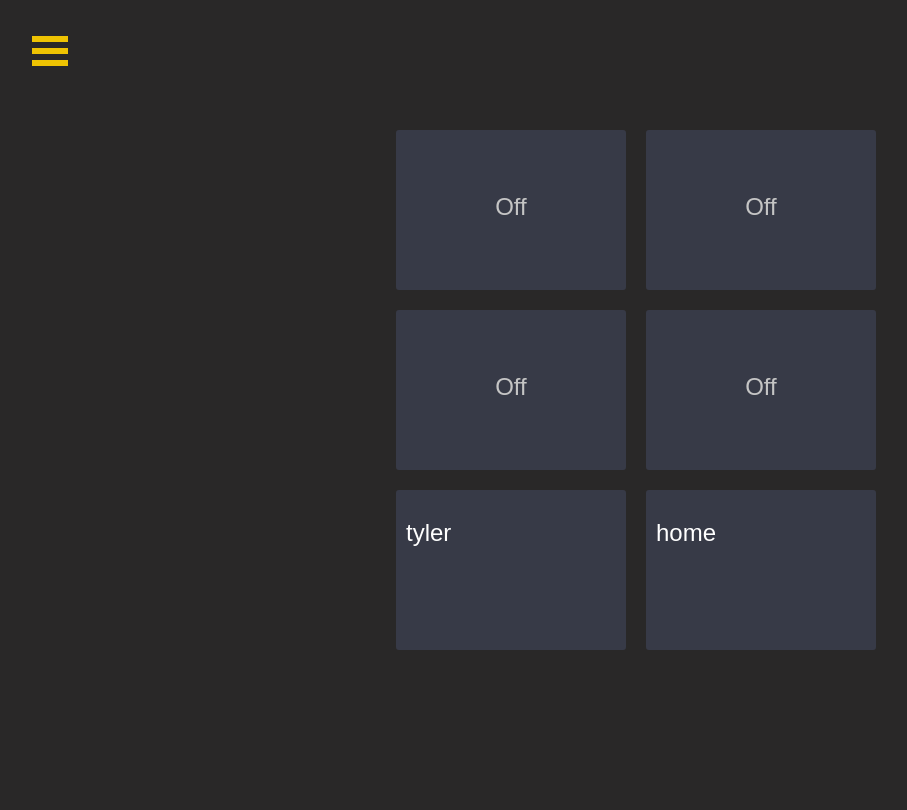
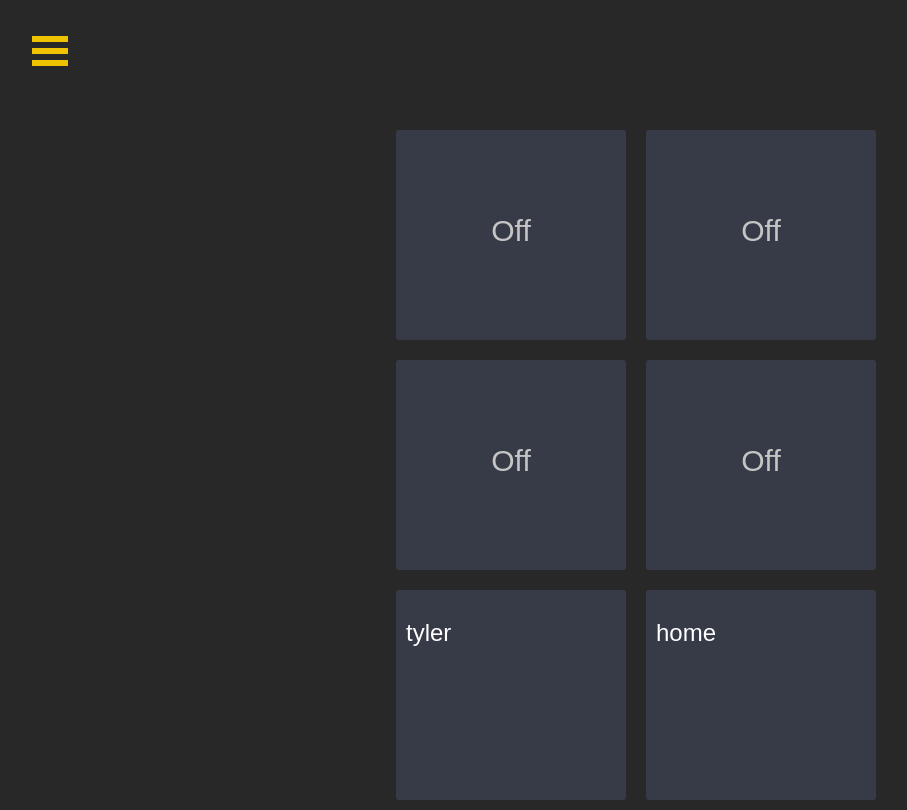
Before and after one commit to raulcodes/control-panel, a React (Create React App) app: page /lights in a window 1280 px wide. Shown: the whole page, without its empty margins (4-911 px from the left). Built offline with nearby package versions, Linux system fonts and the light colour scheme; no server answers.

Commit message:
added square grids

```diff
--- a/src/components/Lifx.js
+++ b/src/components/Lifx.js
@@ -61,7 +61,7 @@ class Lifx extends Component {
           <div className="light-content">
             <Circle percent={Math.floor(this.state.brightness*100)} strokeWidth="10" strokeColor="#D3D3D3"
               trailWidth="0" id="light-brightness-chart" />
-            <h3 id="light-status">{this.state.toggle ? 'On' : 'Off'}</h3>
+            <h2 id="light-status">{this.state.toggle ? 'On' : 'Off'}</h2>
             {/* <h3>{this.state.label}</h3> */}
           </div>
         </div>
--- a/src/components/Lights.js
+++ b/src/components/Lights.js
@@ -17,20 +17,14 @@ class Lights extends Component {
 
   render() {
     return(
-      <Fragment>
       <div className="light-grid">
         <Lifx lightId={this.state.kitchen_one} />
         <Lifx lightId={this.state.kitchen_two} />
-      </div>
-      <div className="light-grid">
         <Lifx lightId={this.state.living_room_one} />
         <Lifx lightId={this.state.living_room_two} />
-      </div>
-      <div className="light-grid">
         <LifxMode mode={'tyler'} />
         <LifxMode mode={'home'} />
       </div>
-      </Fragment>
     );
   }
 }
--- a/src/styles/Lifx.css
+++ b/src/styles/Lifx.css
@@ -6,7 +6,8 @@
 }
 
 .light-content-container {
-  height: 20vh;
+  width: 100%;
+  height: 100%;
 }
 
 .light-content {
@@ -23,6 +24,10 @@
   top: 40%;
 }
 
+#light-brightness-chart {
+  top: 10%;
+}
+
 #light-brightness-chart,
 #light-status {
   position: absolute;
@@ -30,6 +35,6 @@
   width: 100%;
   height: 80%;
   left: 0;
-  /* top: 0; */
+  /* top: 10%; */
   text-align: center;
 }
--- a/src/styles/Lights.css
+++ b/src/styles/Lights.css
@@ -1,7 +1,21 @@
 .light-grid {
   display: grid;
   grid-template-columns: repeat(2, 1fr);
+  grid-auto-rows: 1fr;
   grid-column-gap: 20px;
+}
+
+.light-grid:before {
+  content: '';
+  width: 0;
+  padding-bottom: 100%;
+  grid-row: 1 / 1;
+  grid-column: 1 / 1;
+}
+
+.light-grid > *:first-child {
+  grid-row: 1 / 1;
+  grid-column: 1 / 1;
 }
 
 @media only screen and (min-width: 768px) {
```
